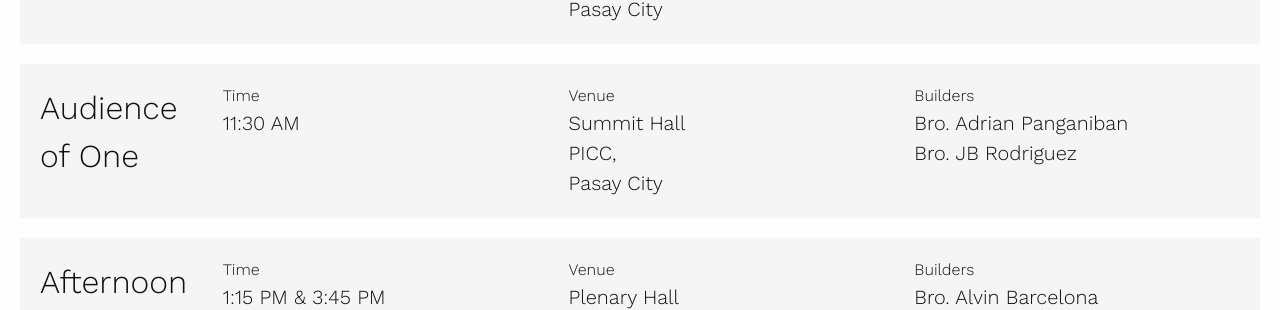
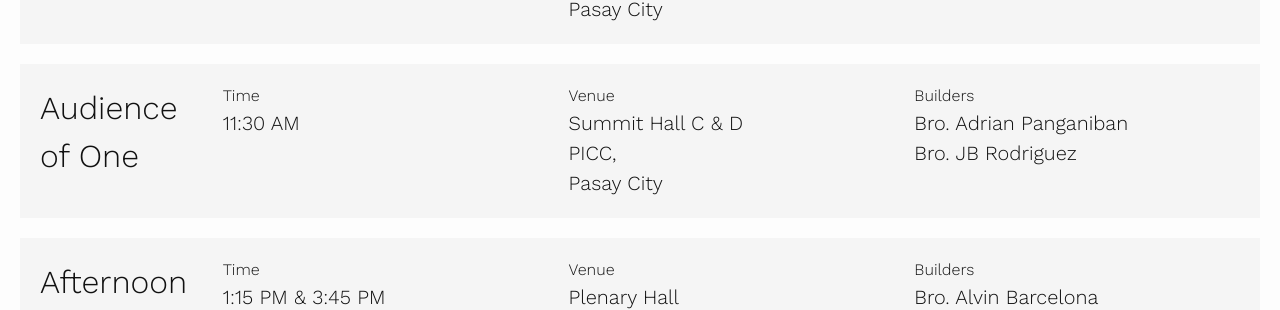
Before and after one commit to carlflor/fbasync, a Jekyll site: the page built from pages/2_sessions.html, in a window 1280 px wide and 1167 px high. Shown: the part 646-956 px from the top of the window. Built offline with Jekyll 4.4.1, drawn with Linux system fonts in a browser that asks for light colours; nearby versions of some CDN libraries.

```diff
--- a/_data/sessions.yml
+++ b/_data/sessions.yml
@@ -19,7 +19,7 @@
     - Bro. Adrian Panganiban
     - Bro. JB Rodriguez
   time: 11:30 AM
-  venue: Summit Hall
+  venue: Summit Hall C & D
 - name: Afternoon Sessions
   builders:
     - Bro. Alvin Barcelona
```
